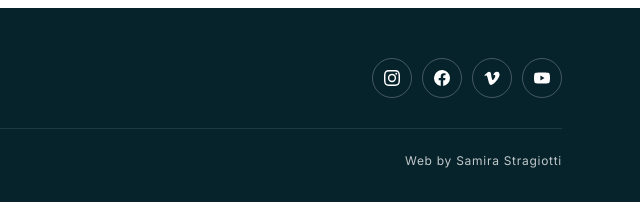
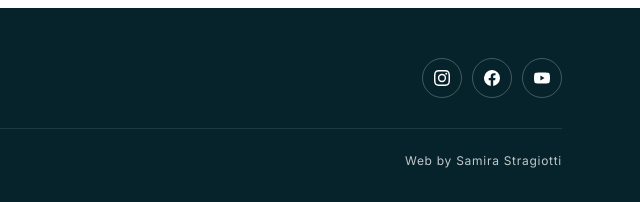
Before and after one commit to Gianlococ/flying-gianandrea, a plain HTML site: page index.html in a window 1280 px wide. Shown: the part 3934-4136 px from the top of the page, 640-1280 px from the left. Drawn offline with Linux system fonts and the light colour scheme.

Commit message:
Vimeo-Link entfernt
Co-Authored-By: Claude Opus 5.5 <noreply@anthropic.com>
Claude-Session: https://claude.ai/code/session_01Enzrxnh1GuxCQGVYfxW86e

```diff
--- a/index.html
+++ b/index.html
@@ -317,7 +317,6 @@ const SITE = {
   social: [
     { name: "Instagram", icon: "ig", url: "https://www.instagram.com/gianstragiotti/" },
     { name: "Facebook",  icon: "fb", url: "https://www.facebook.com/flyinggianandrea/" },
-    { name: "Vimeo",     icon: "vi", url: "https://vimeo.com/user73326112" },
     { name: "YouTube",   icon: "yt", url: "http://www.youtube.com/@gianandreastragiotti3386" }
   ],
   credit: "Web by Samira Stragiotti"
```
